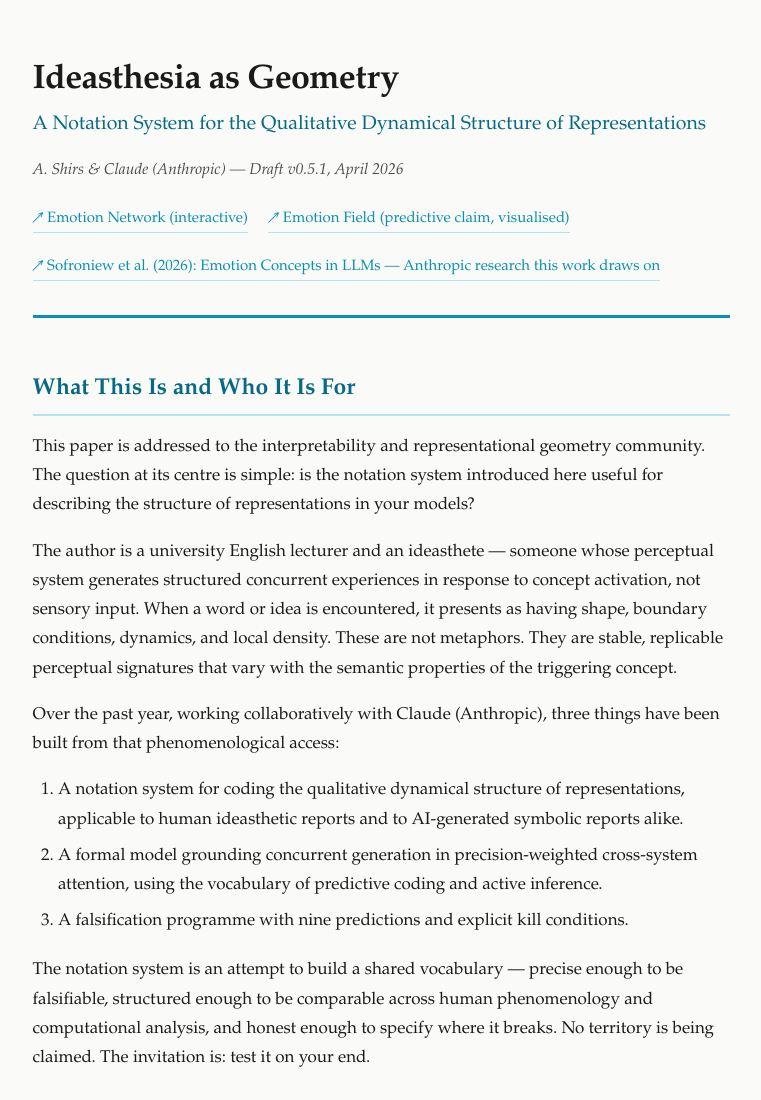
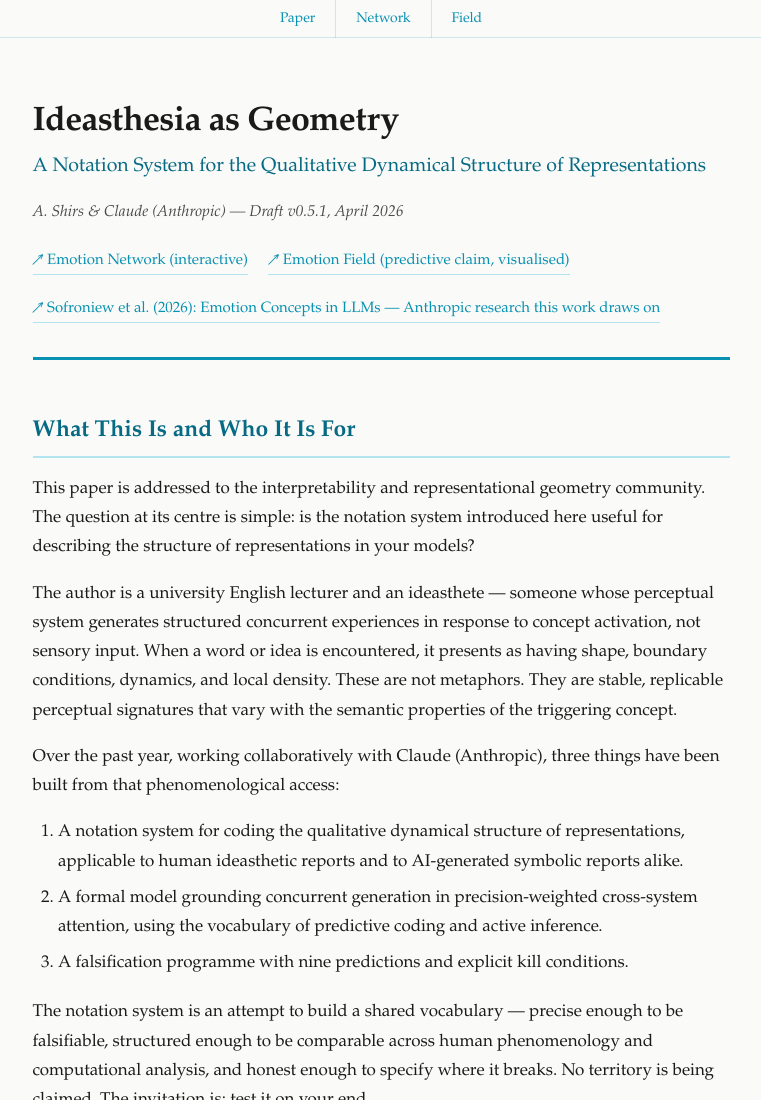
Before and after one commit to adashirs/projects, a plain HTML site: page ideasthesia_geometry.html in a window 1280 px wide. Shown: the top 1100 px of the page, without its empty margins (259-1020 px from the left). Drawn offline with Linux system fonts and the light colour scheme.

Commit message:
Update ideasthesia_geometry.html

```diff
--- a/ideasthesia_geometry.html
+++ b/ideasthesia_geometry.html
@@ -27,7 +27,7 @@ body {
   color: var(--text); background: var(--bg);
   line-height: 1.72; -webkit-font-smoothing: antialiased;
 }
-.page { max-width: 44rem; margin: 0 auto; padding: 3.5rem 1.5rem 6rem; }
+.page { max-width: 44rem; margin: 0 auto; padding: 3.5rem 1.5rem 6rem; padding-top: calc(3.5rem + 42px); }
 header {
   margin-bottom: 3rem; padding-bottom: 2rem;
   border-bottom: 3px solid var(--teal);
@@ -95,6 +95,11 @@ footer { margin-top: 4rem; padding-top: 1.5rem;
 </style>
 </head>
 <body>
+  <nav id="site-nav" style="position:fixed;top:0;left:0;right:0;z-index:999;display:flex;align-items:center;justify-content:center;background:rgba(250,250,248,0.92);backdrop-filter:blur(10px);border-bottom:1px solid rgba(8,145,178,0.18);font-family:'Palatino Linotype',Palatino,'Book Antiqua',Georgia,serif;font-size:0.82rem;height:38px;">
+  <a href="ideasthesia_geometry.html" style="padding:0 20px;height:38px;line-height:38px;color:#0891B2;text-decoration:none;display:inline-block;border-right:1px solid rgba(8,145,178,0.18);">Paper</a>
+  <a href="emotion-network.html" style="padding:0 20px;height:38px;line-height:38px;color:#0891B2;text-decoration:none;display:inline-block;border-right:1px solid rgba(8,145,178,0.18);">Network</a>
+  <a href="emotion_field.html" style="padding:0 20px;height:38px;line-height:38px;color:#0891B2;text-decoration:none;display:inline-block;">Field</a>
+</nav>
 <div class="page">
 
 <header>
```
